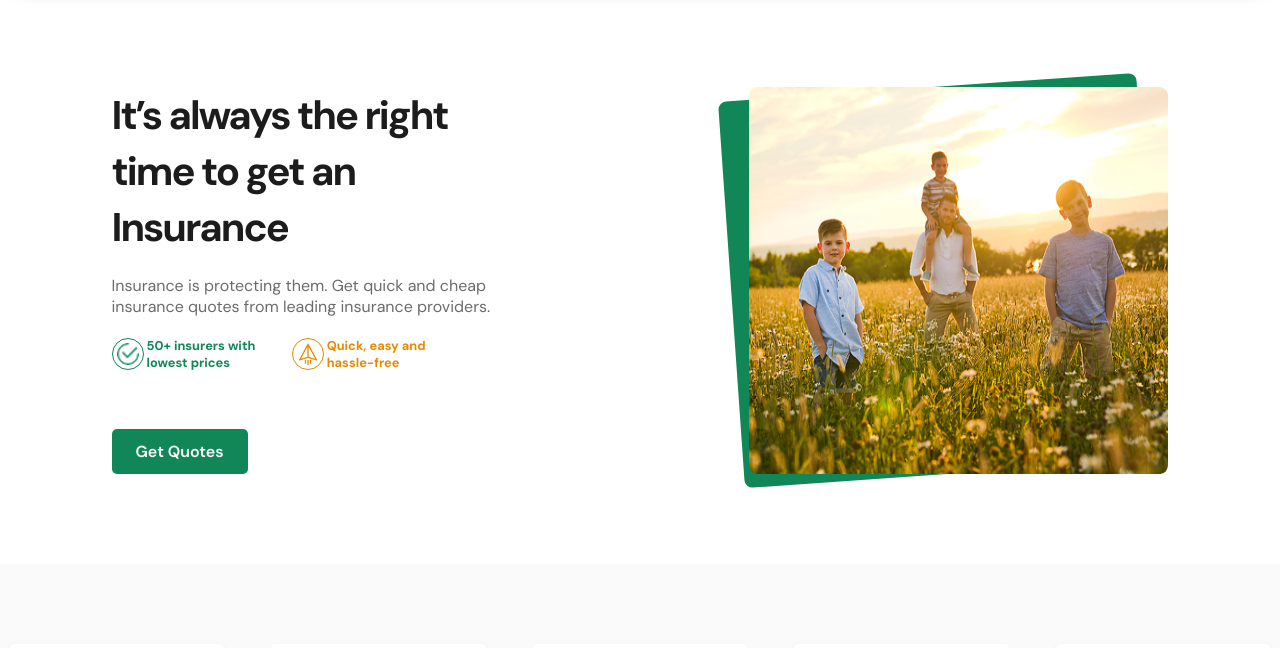
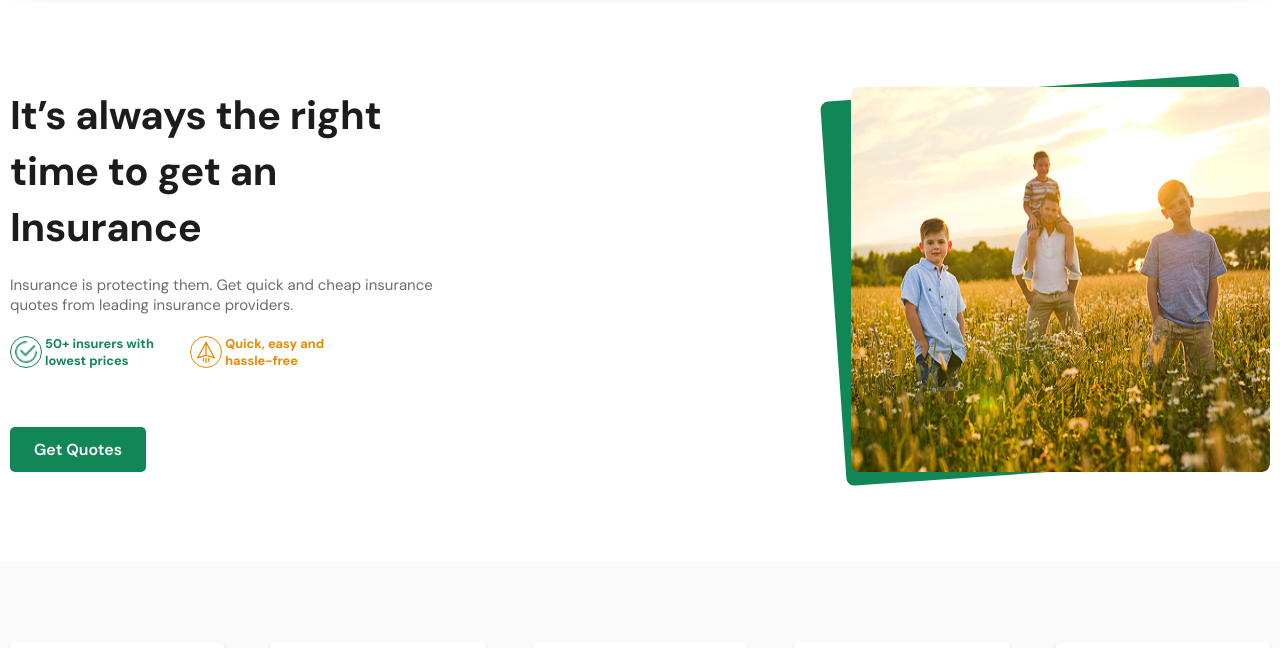
Before and after one commit to Akshaytanwar-tech/PaddyCompare, a plain HTML site: page index.html in a window 1280 px wide. Shown: the part 77-725 px from the top of the page. Drawn offline with nearby package versions, Linux system fonts and the light colour scheme.

Commit message:
changes in the banner section

```diff
--- a/css/style.css
+++ b/css/style.css
@@ -133,13 +133,13 @@
 
 .banner-in {
     display: flex;
-    justify-content: space-around;
+    justify-content: space-between;
     gap: 30px
 }
 
 
 .content-text {
-    max-width: 37ch;
+    max-width: 41ch;
     display: flex;
     flex-direction: column;
     row-gap: 20px;
@@ -149,13 +149,13 @@
     font-size: 40px;
     font-weight: 700;
     color: var(--black-heading);
-    letter-spacing: -2px;
+    letter-spacing: -0.32px;
     line-height: 56px;
 
 }
 
 .content p {
-    font-size: 16px;
+    font-size: 15px;
     font-weight: 400;
     color: var(--grey-content);
     /* margin: 20px auto; */
```
